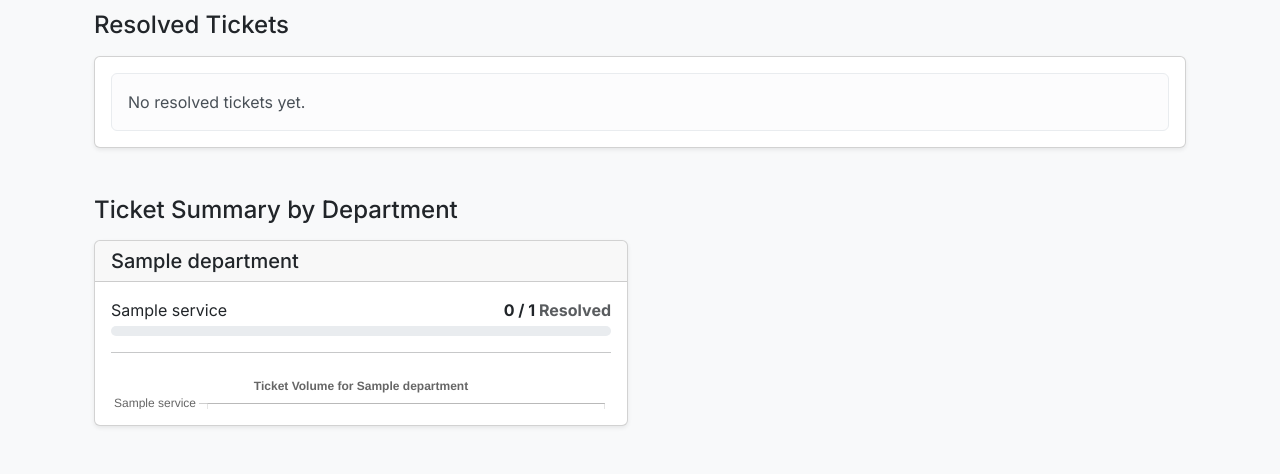
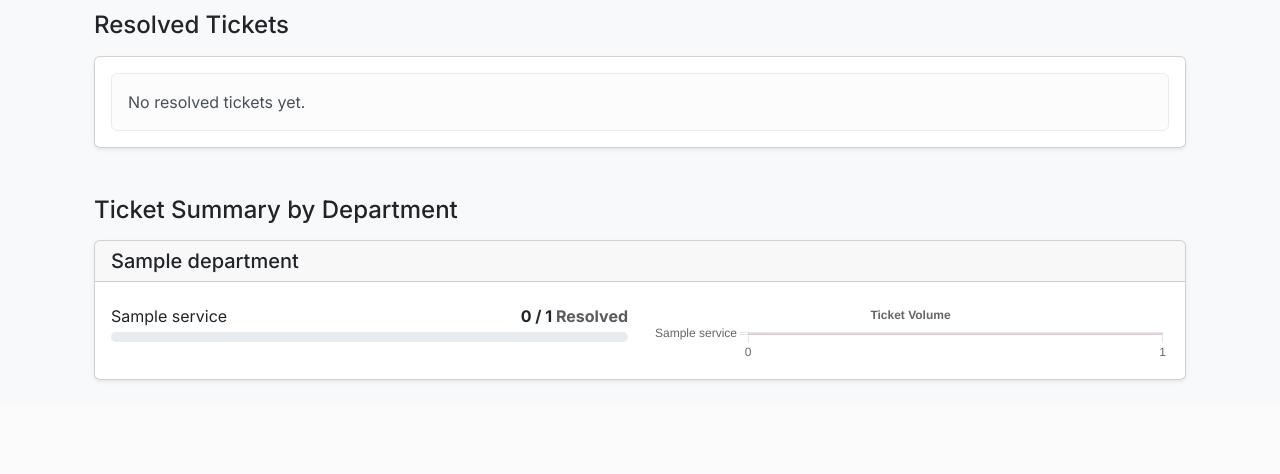
Before and after one commit to esmeraldolingat/eServices, a Flask app: page /staff-dashboard in a window 1280 px wide. Shown: the part 436-910 px from the top of the page. After the commit the page ends 818 px from the top, so only its background shows below. Run offline with Flask 3, Linux system fonts and the light colour scheme; a user stored in the database is signed in; tables that the repository leaves empty hold one stand-in row (values such as "Sample post").

Commit message:
System Dashboard ok

```diff
--- a/app.py
+++ b/app.py
@@ -255,7 +255,7 @@ def staff_dashboard():
             base_query = base_query.filter(Ticket.service_id.in_(managed_service_ids))
             summary_query = summary_query.filter(Service.id.in_(managed_service_ids))
         else:
-            flash("You are not assigned to any services. Please contact an administrator.", "warning")
+            flash("You are a Staff member but are not assigned to any services. Please contact an administrator.", "warning")
             return render_template('staff_dashboard.html', active_tickets=None, resolved_tickets=None, dashboard_summary={}, title="My Managed Tickets")
 
     active_tickets = base_query.filter(Ticket.status.in_(['Open', 'In Progress'])).order_by(Ticket.date_posted.desc()).paginate(page=page_active, per_page=app.config['TICKETS_PER_PAGE'], error_out=False)
@@ -290,7 +290,6 @@ def staff_dashboard():
 
     title = "System Dashboard"
     return render_template('staff_dashboard.html', active_tickets=active_tickets, resolved_tickets=resolved_tickets, dashboard_summary=dashboard_summary, title=title, selected_quarter=selected_quarter)
-
 
 @app.route('/my-tickets')
 @login_required
--- a/templates/staff_dashboard.html
+++ b/templates/staff_dashboard.html
@@ -147,14 +147,14 @@
 
     <!-- Dashboard Summary Section -->
     <h4 class="mb-3">Ticket Summary by Department</h4>
-    <div class="row">
     {% for dept_name, dept_data in dashboard_summary.items() %}
-            <div class="col-lg-6 mb-4">
-                <div class="card shadow-sm h-100">
+        <div class="card shadow-sm mb-4">
             <div class="card-header">
                 <h5 class="mb-0">{{ dept_name }}</h5>
             </div>
             <div class="card-body">
+                <div class="row align-items-center">
+                    <div class="col-md-6">
                         {% for service in dept_data.services %}
                             <div class="mb-3">
                                 <div class="d-flex justify-content-between mb-1">
@@ -167,9 +167,11 @@
                                 </div>
                             </div>
                         {% endfor %}
-                        <hr>
-                        <div style="height: {{ dept_data.services|length * 40 }}px;">
+                    </div>
+                    <div class="col-md-6">
+                        <div style="height: {{ dept_data.services|length * 45 + 20 }}px; position: relative;">
                              <canvas class="department-chart" id="chart-{{ loop.index }}"></canvas>
+                        </div>
                     </div>
                 </div>
             </div>
@@ -179,7 +181,6 @@
             <div class="alert alert-light">No data to display a summary for the selected period.</div>
         </div>
     {% endfor %}
-    </div>
 </div>
 
 <script src="https://cdn.jsdelivr.net/npm/chart.js"></script>
@@ -229,7 +230,7 @@
                             },
                             title: {
                                 display: true,
-                                text: `Ticket Volume for ${deptName}`
+                                text: `Ticket Volume`
                             }
                         }
                     }
```
Lines whose indentation alone changed are shown as unchanged.
